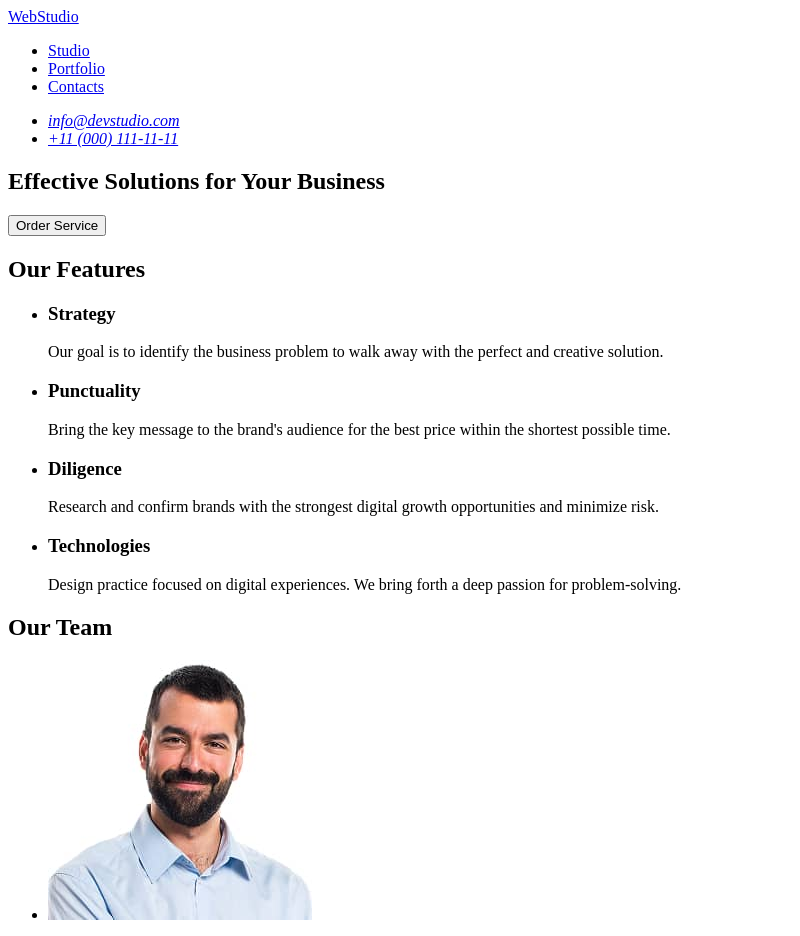
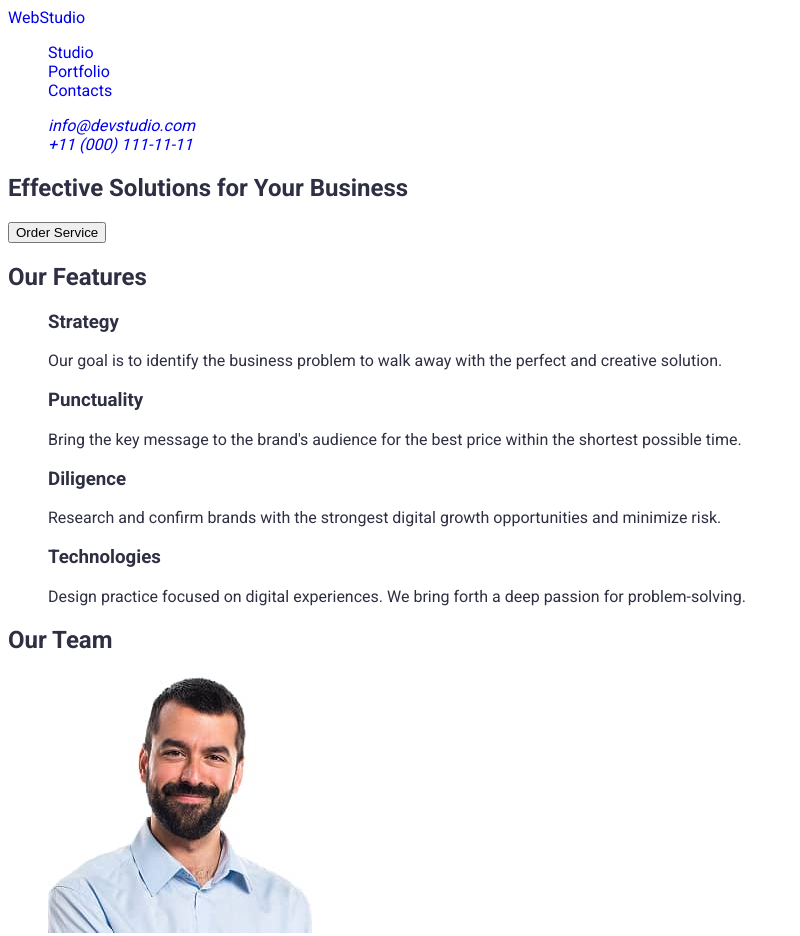
Before and after one commit to irena-karpan/goit-markup-hw-02, a plain HTML site: page index.html in a window 1280 px wide. Shown: the top 936 px of the page, without its empty margins (0-800 px from the left). Drawn offline with Linux system fonts and the light colour scheme.

Commit message:
Add fonts, body styles

```diff
--- a/css/styles.css
+++ b/css/styles.css
@@ -0,0 +1,11 @@
+body {
+  background-color: #fff;
+  font-family: "Roboto", sans-serif;
+  color: #2e2f42;
+}
+a {
+  text-decoration: none;
+}
+ul {
+  list-style-type: none;
+}
--- a/index.html
+++ b/index.html
@@ -3,6 +3,12 @@
   <head>
     <meta charset="utf-8" />
     <meta name="viewport" content="width=device-width, initial-scale=1.0" />
+    <link rel="preconnect" href="https://fonts.googleapis.com" />
+    <link rel="preconnect" href="https://fonts.gstatic.com" crossorigin />
+    <link
+      href="https://fonts.googleapis.com/css2?family=Roboto:wght@100..900&display=swap"
+      rel="stylesheet"
+    />
     <link rel="stylesheet" href="./css/styles.css" />
     <title>Main Page</title>
   </head>
```
